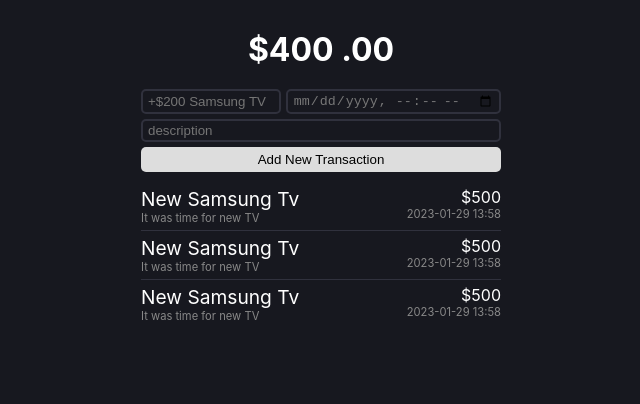
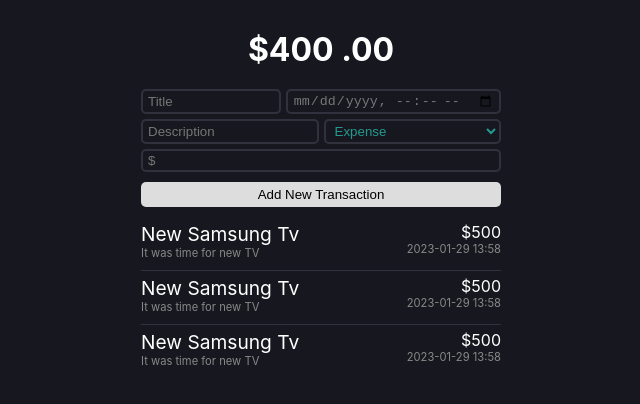
Before and after one commit to Ayyasudeen/money_tracker, a React (Create React App) app: page / in a window 1280 px wide. Shown: the top 404 px of the page, without its empty margins (319-959 px from the left). Built offline with nearby package versions, Linux system fonts and the light colour scheme; no server answers.

Commit message:
adding extra fields and features

```diff
--- a/src/App.css
+++ b/src/App.css
@@ -24,13 +24,17 @@ form {
   margin-top: 20px;
 }
 
-form input {
+form input, form select {
   width: 100%;
   background-color: transparent;
   color: #ddd;
   border: 2px solid #30313d;
   padding: 2px 5px;
   border-radius: 5px;
+}
+
+form select {
+  color: #24998e;
 }
 
 form input[type="datetime-local"] {
@@ -92,3 +96,9 @@ div.transaction div.datetime {
   font-size: .7rem;
   color: #888;
 }
+
+.description {
+  display: flex;
+  gap: 5px;
+  margin-bottom: 5px;
+}
--- a/src/App.js
+++ b/src/App.js
@@ -1,10 +1,12 @@
-import { useState } from "react";
+import { useEffect, useState } from "react";
 import "./App.css";
 
 function App() {
   const [name, setName] = useState("")
   const [datetime, setDatetime] = useState("")
   const [description, setDescription] = useState("")
+  const [moneyValue, setMoneyValue] = useState("")
+  const [transactionsData, setTransactionsData] = useState([])
 
   // takes all the data and sends it to the backend
   function addNewTransaction(e) {
@@ -22,6 +24,26 @@ function App() {
         console.log('Success:', data);
       })
   }
+
+  function getAllTransactions() {
+    const url = process.env.REACT_APP_API_URL + "/transactions";
+
+  fetch(url, {
+      method: 'GET',
+      headers: { 'Content-Type': 'application/json' },
+  })
+      .then(response => response.json())
+      .then((data) => {
+        console.log('Success:', data);
+        setTransactionsData(data)
+      })
+  }
+
+  useEffect(() => {
+    getAllTransactions()
+  }, [])
+
+
   return (
     <main>
       <h1>
@@ -29,11 +51,18 @@ function App() {
       </h1>
       <form onSubmit={addNewTransaction}>
         <div className="basic">
-          <input type="text" value={name} onChange={e=> setName(e.target.value)} placeholder="+$200 Samsung TV" />
+          <input type="text" value={name} onChange={e=> setName(e.target.value)} placeholder="Title" />
           <input type="datetime-local" value={datetime} onChange={e=> setDatetime(e.target.value)}/>
         </div>
         <div className="description">
-          <input type="text" value={description} onChange={e=> setDescription(e.target.value)} placeholder="description" />
+          <input type="text" value={description} onChange={e=> setDescription(e.target.value)} placeholder="Description" />
+          <select>
+            <option value={1}>Expense</option>
+            <option value={0}>Income</option>
+          </select>
+        </div>
+        <div className="description">
+          <input type="number" value={moneyValue} onChange={e=> setMoneyValue(e.target.value)} placeholder="$" />
         </div>
         <button type="submit">Add New Transaction</button>
       </form>
```
